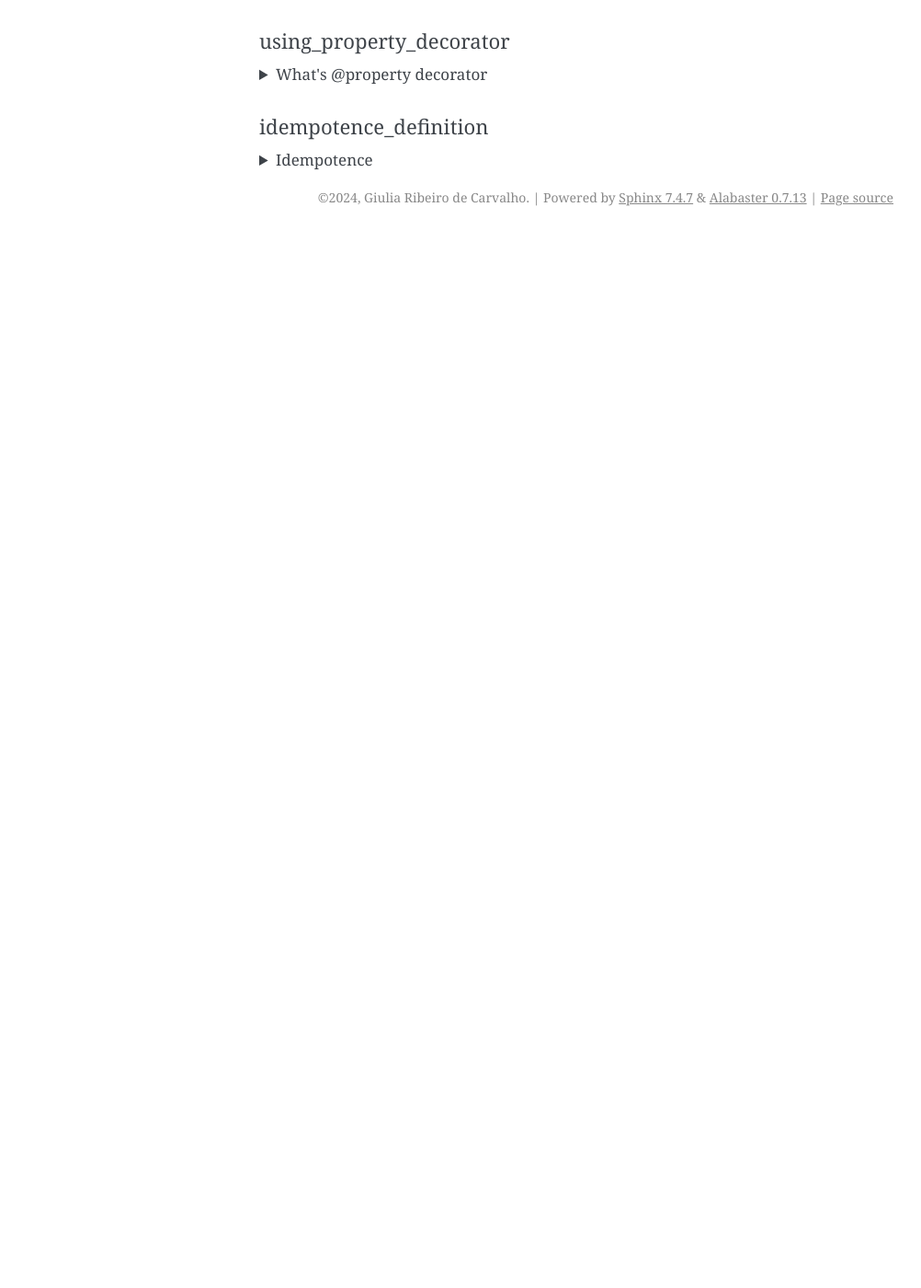
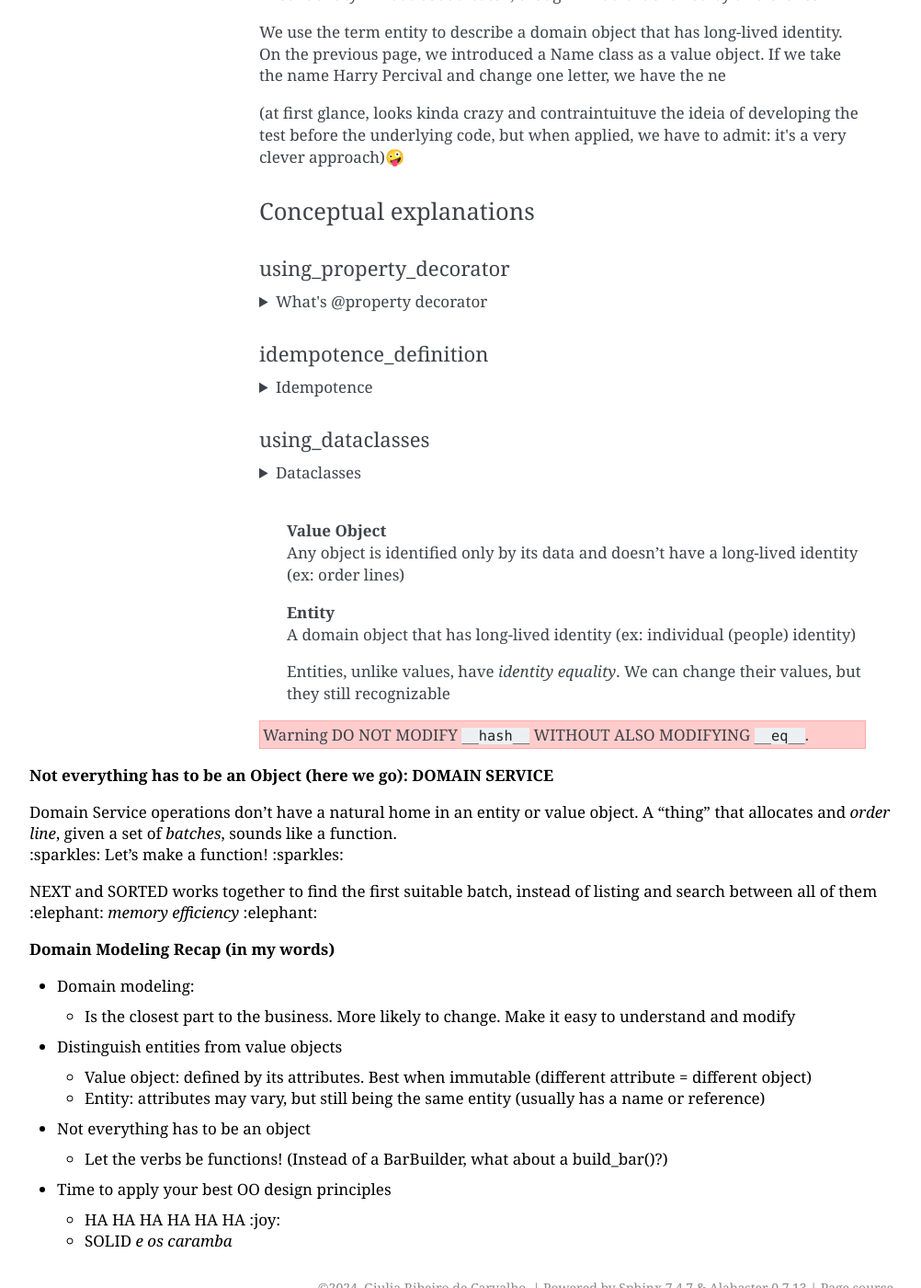
Before and after one commit to giuliarc/Studies, a Sphinx documentation site: the page built from docs/source/notes.md, in a window 1280 px wide and 1400 px high, scrolled down 1374 px. Shown: the whole window at 92% size, without its empty margins (138-1140 px from the left). Built offline with Sphinx 7.4.7, drawn with Linux system fonts in a browser that asks for light colours; before the commit the page ends 1628 px from its top, so only the background shows below that; some of the changed text lies outside the part shown.

Commit message:
Introducing Domain Model and Services Concepts

```diff
--- a/docs/source/notes.md
+++ b/docs/source/notes.md
@@ -71,3 +73,69 @@
     <summary>Idempotence</summary>
     Idempotence is a property of certain operations or actions that ensures they can be applied multiple times without changing the outcome, beyond the initial application. In simpler terms, performing an idempotent operation multiple times has the same effect as performing it just once.
 </details>
+
+#### using_dataclasses
+<details>
+    <summary>Dataclasses</summary>
+    Whenever we have a business concept that has data but no identity, we often choose to represent it using the *Value Object* pattern. A value object is any domain objet that is uniquely identified by the data it holds; we usually make them immutable:
+
+<code>
+    @dataclass(frozen=True)
+    class OrderLine:
+        orderid: OrderReference
+        sku: ProductReference
+        qty: Quantity
+</code>
+</details>
+<br>
+
+>
+>**Value Object**<br>
+>Any object is identified only by its data and doesn't have a long-lived identity (ex: order lines)
+>
+>**Entity**<br>
+> A domain object that has long-lived identity (ex: individual (people) identity)
+>
+> Entities, unlike values, have *identity equality*. We can change their values, but they still recognizable
+
+
+<div class="admonitionblock warning">
+<table>
+<tr>
+<td class="icon">
+<div class="title">Warning</div>
+</td>
+<td class="content">
+    DO NOT MODIFY <code>__hash__</code>
+    WITHOUT ALSO MODIFYING <code>__eq__</code>.
+</td>
+</tr>
+</table>
+</div>
+</div>
+</div>
+
+**Not everything has to be an Object (here we go): DOMAIN SERVICE**
+
+Domain Service operations don't have a natural home in an entity or value object.
+A "thing" that allocates and *order line*, given a set of *batches*, sounds like a function.<br>
+:sparkles: Let's make a function! :sparkles:
+
+NEXT and SORTED works together to find the first suitable batch, instead of listing and search between all of them<br>
+:elephant: *memory efficiency* :elephant:
+
+**Domain Modeling Recap (in my words)**
+
+- Domain modeling:
+  - Is the closest part to the business. More likely to change. Make it easy to understand and modify
+
+- Distinguish entities from value objects
+  - Value object: defined by its attributes. Best when immutable (different attribute = different object)
+  - Entity: attributes may vary, but still being the same entity (usually has a name or reference)
+
+- Not everything has to be an object
+  - Let the verbs be functions! (Instead of a BarBuilder, what about a build_bar()?)
+
+- Time to apply your best OO design principles
+  - HA HA HA HA HA HA :joy:
+  - SOLID *e os caramba*
```
Also changed, not shown: other parts of docs/source/notes.md (+2 -0 lines), docs/source/image.png (added), 2 other files.
